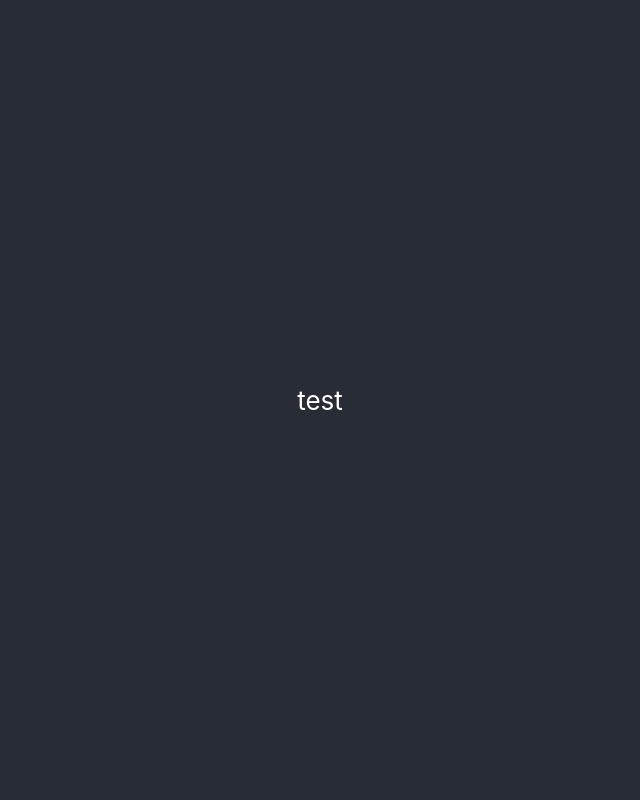
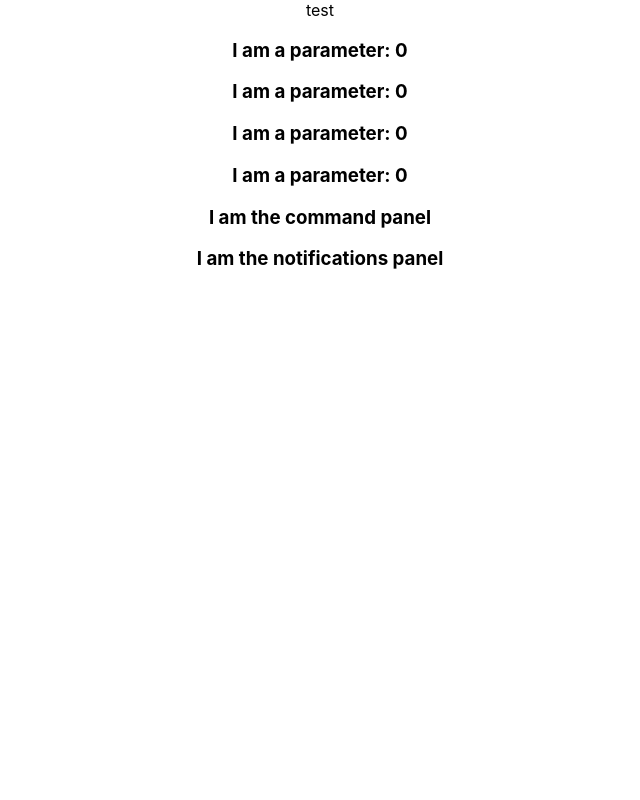
Before and after one commit to mthrndr/endurosat_problem, a React (Create React App) app: page / in a window 1280 px wide. Shown: the top 800 px of the page, without its empty margins (320-960 px from the left). Built offline with nearby package versions, Linux system fonts and the light colour scheme.

Commit message:
Initial PowerContext usage in ParameterDisplay

```diff
--- a/src/App.js
+++ b/src/App.js
@@ -4,22 +4,26 @@ import ParameterDisplay from './components/ParameterDisplay';
 import NotificationsPanel from './components/NotificationsPanel';
 import CommandPanel from './components/CommandPanel';
 
-import PowerContextProvider from './PowerContextProvider';
+import { PowerContextProvider } from './PowerContext';
+
+function ControlPanel () {
+  return(
+    <PowerContextProvider>
+      <ParameterDisplay />
+      <ParameterDisplay />
+      <ParameterDisplay />
+      <ParameterDisplay />
+      <CommandPanel />
+      <NotificationsPanel />
+    </PowerContextProvider>
+  );
+}
 
 function App() {
   return (
     <div className="App">
-      <header className="App-header">
-        test
-      </header>
-      <PowerContextProvider>
-        <ParameterDisplay />
-        <ParameterDisplay />
-        <ParameterDisplay />
-        <ParameterDisplay />
-        <CommandPanel />
-        <NotificationsPanel />
-      </PowerContextProvider>
+      test
+      <ControlPanel />
     </div>
   );
 }
--- /dev/null
+++ b/src/PowerContext.jsx
@@ -0,0 +1,17 @@
+import React, { createContext, useState } from 'react';
+
+const PowerContext = createContext('');
+
+export function PowerContextProvider ({children}){
+  const [power, setPower] = useState({
+    voltage: [0,0],
+    current: [0,0],
+  });
+  return (
+    <PowerContext.Provider value={{power}}>
+      {children}
+    </PowerContext.Provider>
+  )
+}
+
+export default PowerContext;
--- a/src/PowerContextProvider.jsx
+++ /dev/null
@@ -1,17 +0,0 @@
-import React, { createContext, useState } from 'react';
-
-export const PowerContext = createContext();
-
-function PowerContextProvider ({children}){
-  const [power, setPower] = useState({
-    voltages: [],
-    current: [],
-  });
-  return (
-    <PowerContext.Provider value ={{power}}>
-      {children}
-    </PowerContext.Provider>
-  )
-}
-
-export default PowerContextProvider;
--- a/src/components/ParameterDisplay.jsx
+++ b/src/components/ParameterDisplay.jsx
@@ -1,9 +1,12 @@
-import React from 'react';
+import React, { useContext } from 'react';
+import PowerContext from '../PowerContext';
 
 function ParameterDisplay() {
+  const { power } = useContext(PowerContext);
   return (
     <h3>
-      I am a parameter
+      {'I am a parameter: '}
+    { power.voltage[0] }
     </h3>
   );
 }
```
Also changed, not shown: 1 other file (tests, documents, lock files or other folders).
